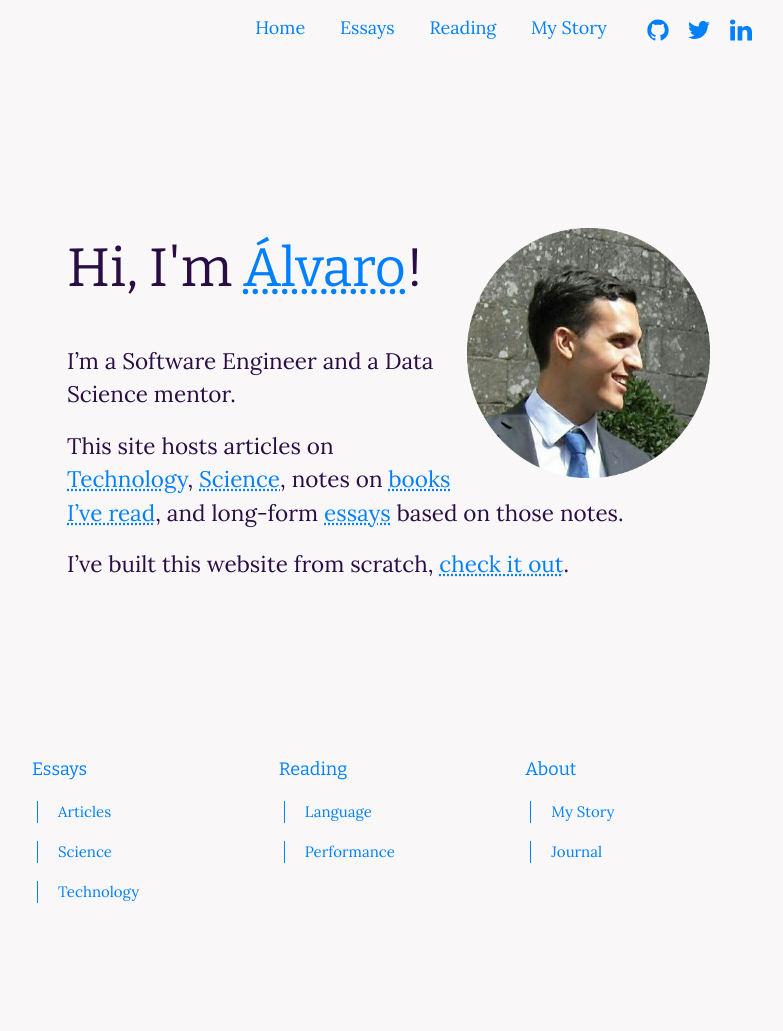
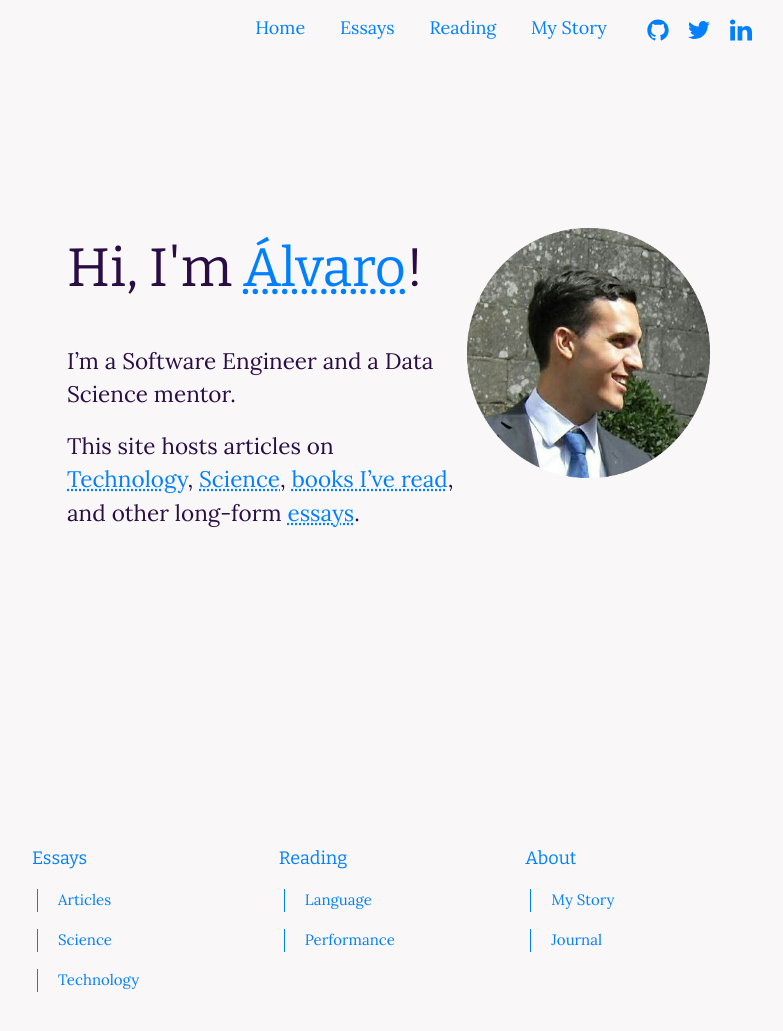
Before and after one commit to ohduran/ohduran.github.io, a Jekyll site: the page built from 00index.md, in a window 1280 px wide and 1062 px high. Shown: the top 1031 px of the window, without its empty margins (243-1026 px from the left). Built offline with Jekyll 4.4.1, drawn with Linux system fonts in a browser that asks for light colours.

Commit message:
hotfix: changes on scss and index

```diff
--- a/_includes/index-description.md
+++ b/_includes/index-description.md
@@ -1,6 +1,4 @@
 
 I'm a Software Engineer and a Data Science mentor.
 
-This site hosts articles on [Technology](/index-technology), [Science](/index-science), notes on [books I've read](/index-tags), and long-form [essays](/articles) based on those notes.
-
-I've built this website from scratch, [check it out](https://github.com/ohduran/ohduran.github.io).
+This site hosts articles on [Technology](/index-technology), [Science](/index-science), [books I've read](/index-tags), and other long-form [essays](/articles).
--- a/_sass/_base.scss
+++ b/_sass/_base.scss
@@ -295,7 +295,7 @@ pre {
 }
 
 .intro {
-  padding: 4.5*$spacing-unit 1.5*$spacing-unit $spacing-unit $spacing-unit;
+  padding: 4.5*$spacing-unit 1.5*$spacing-unit 5*$spacing-unit $spacing-unit;
   > .intro-text {
     > h1 {
       font-weight: 1.25*$base-font-weight;
```
